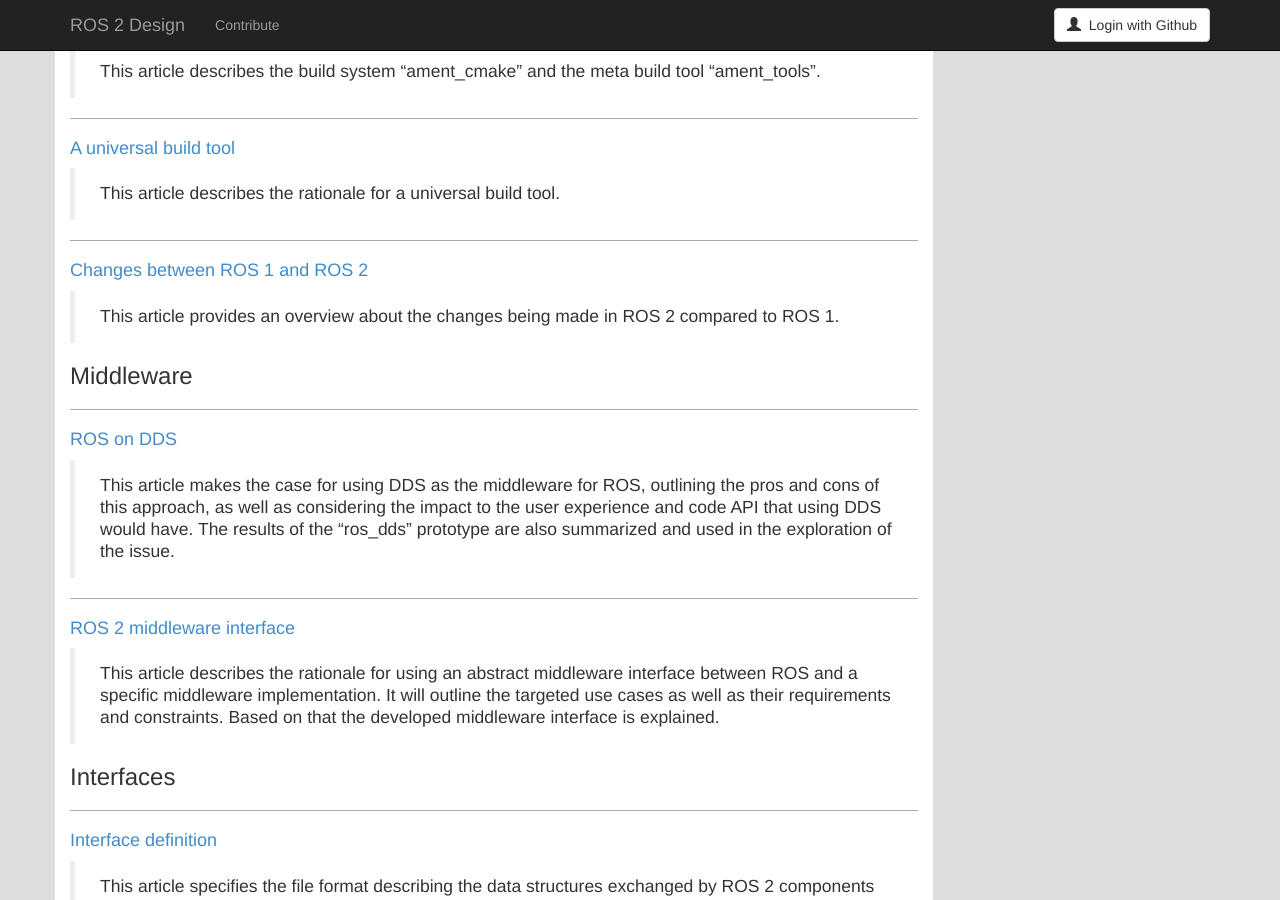
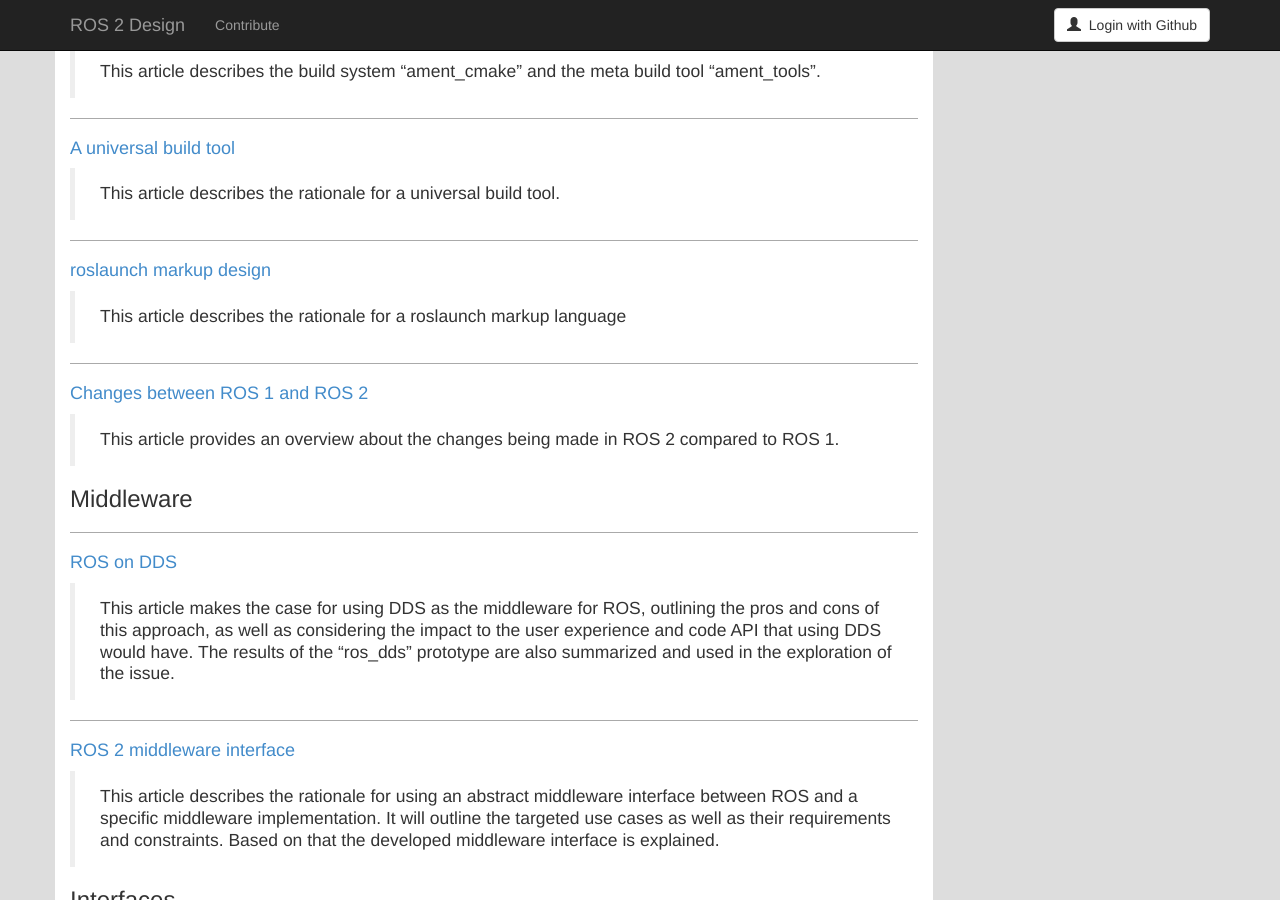
Before and after one commit to ros2/design, a Jekyll site: the page built from index.md, in a window 1280 px wide and 900 px high, scrolled down 736 px. Built offline with Jekyll 4.4.1, drawn with Linux system fonts in a browser that asks for light colours; nearby versions of some CDN libraries.

Commit message:
Update 150_roslaunch_markup_design.md

```diff
--- a/articles/150_roslaunch_markup_design.md
+++ b/articles/150_roslaunch_markup_design.md
@@ -1,4 +1,17 @@
-# Launch Markup RFC
+---
+layout: default
+title: roslaunch markup design
+permalink: articles/150_roslaunch_markup_design.html
+abstract:
+  This article describes the rationale for a roslaunch markup language
+published: true
+author: '[Joseph Duchesne](https://github.com/josephduchesne)'
+categories: Overview
+---
+
+{:toc}
+
+# {{ page.title }}
 
 ## Scope, purpose, and design goals:
 
```
